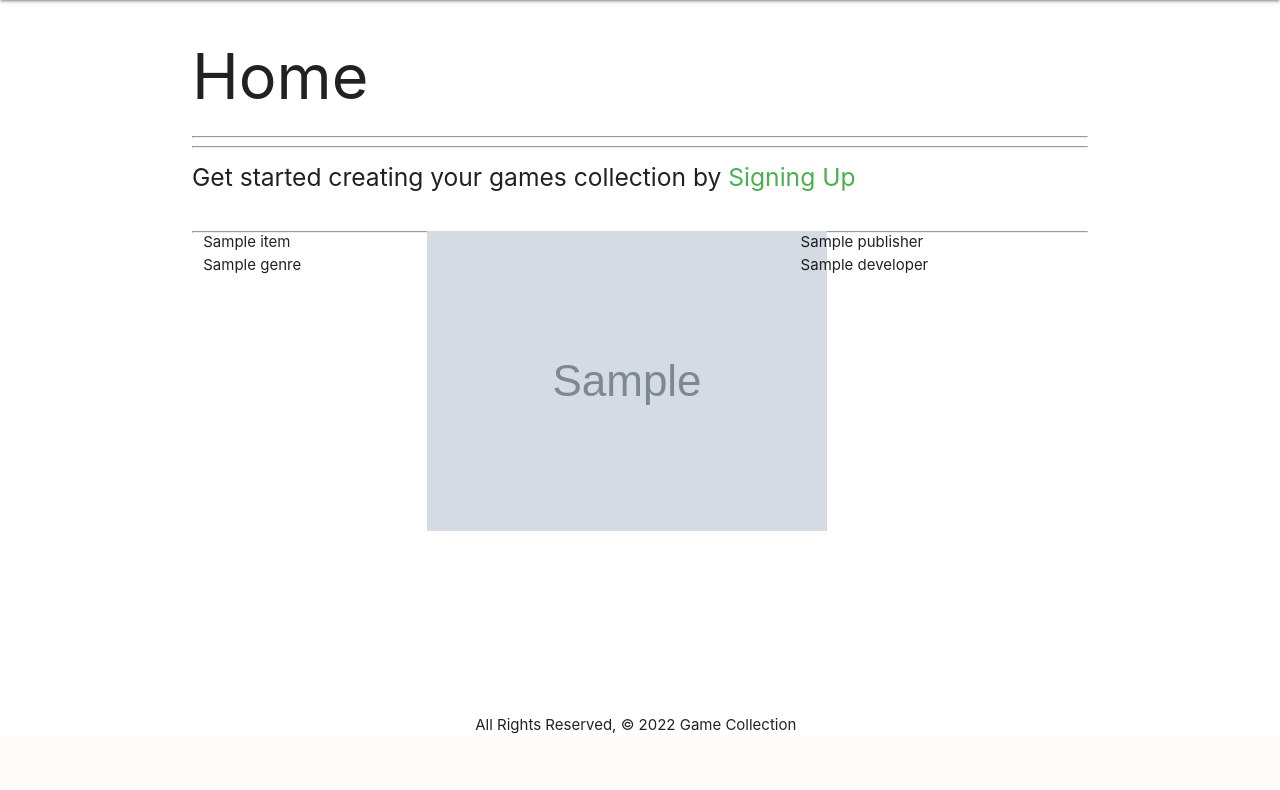
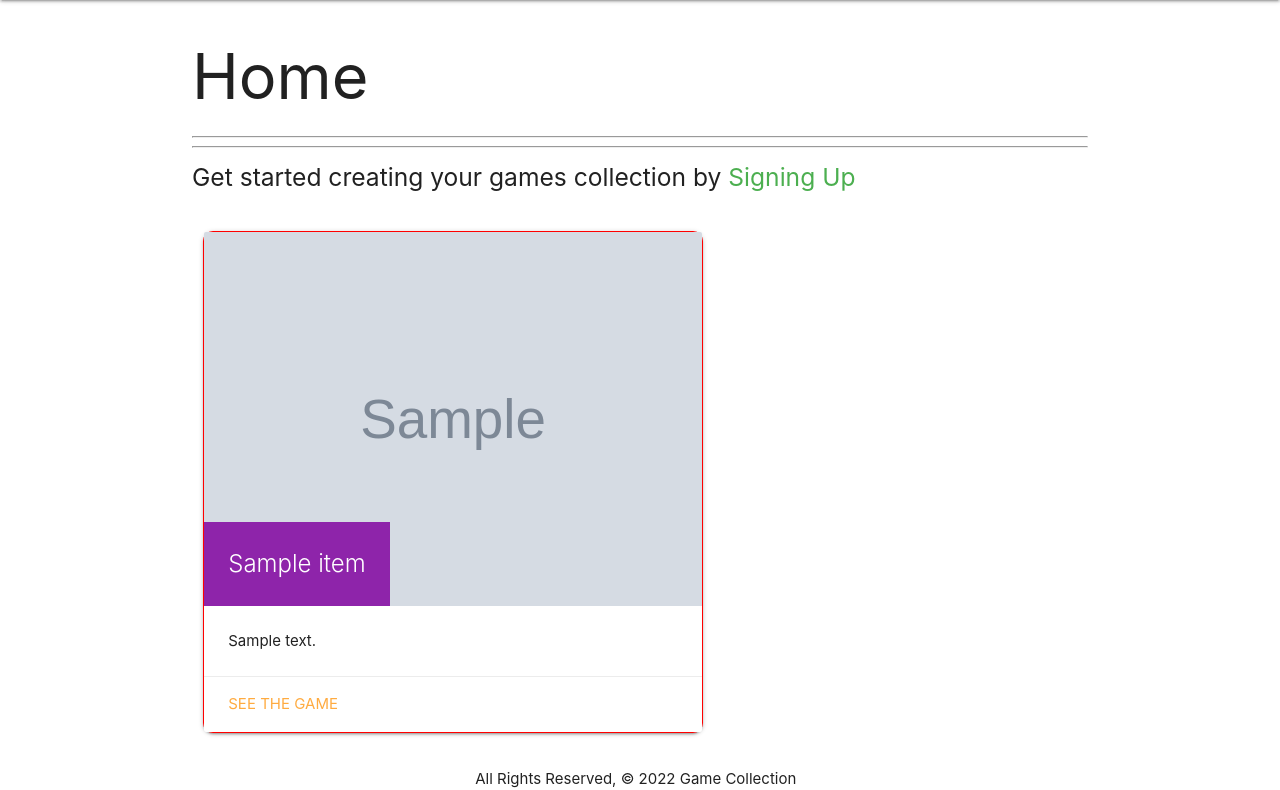
Before and after one commit to Kemd/Django-Collections-4, a Django app: page / in a window 1280 px wide. Shown: the part 64-854 px from the top of the page. Before the commit the page ends 798 px from the top, so only its background shows below. Run offline with Django 4.2, Linux system fonts and the light colour scheme; tables that the repository leaves empty hold one stand-in row (values such as "Sample post"); grey boxes marked "Sample" are stand-in pictures; a database or web service that is not in the repository returns one stand-in record (values such as "Sample title"); data that the repository does not hold is empty.

Commit message:
style home page

```diff
--- a/main_app/templates/home.html
+++ b/main_app/templates/home.html
@@ -1,36 +1,45 @@
 {% extends 'base.html' %} {% block content %}
 
 <h1>Home</h1>
-<hr/>
-<hr/>
+<hr />
+<hr />
 
-<h5 class="">Get started creating your games collection by
-    <a href="{% url 'signup' %}" class="green-text hover">Signing Up</a>
+<h5 class="">
+  Get started creating your games collection by
+  <a href="{% url 'signup' %}" class="green-text hover">Signing Up</a>
 </h5>
 <br />
 
 {% for i in response %}
 <div class="row">
-    <div class="col s12 m3 13">
-        {{ i.title }}
-        <br />
-        {{i.genre}}
+  <div class="col s12 m7">
+    <div class="card">
+      <a href="">
+        <div class="card-image">
+          <img src="{{ i.thumbnail }}" />
+          <span class="card-title purple darken-1 white-text">{{i.title}}</span>
+        </div>
+      </a>
+      <div class="card-content">
+        <p>{{ i.short_description }}</p>
+      </div>
+      <div class="card-action">
+        <a href="{{i.game_url}}">See the game</a>
+      </div>
     </div>
-    <div class="col s12 m5 19">
-        <img src="{{ i.thumbnail }}" alt="{{ i.title }}">
-    </div>
-    <div class="col s12 m4">
-        {{ i.publisher }}
-        <br />
-        {{ i.developer }}
-    </div>
-    <hr />
+  </div>
 </div>
 
-
-<!-- {{ i.title }}
-<img src="{{ i.thumbnail }}" alt="image">
-<p>{{ i.short_description }}</p> -->
-{% endfor %}
-
-{% endblock %}
+<!-- <div class="game-container card">
+  <div class="card-content z-depth-5 adjust">
+    <img src="{{ i.thumbnail }}" alt="{{ i.title }}" />
+    <p>{{ i.title }}</p>
+    <p>{{i.genre}}</p>
+  </div>
+  <div class="purple darken-1 white-text">
+    <p>{{ i.publisher }}</p>
+    <p>{{ i.developer }}</p>
+  </div>
+  <hr />
+</div> -->
+{% endfor %} {% endblock %}
```
